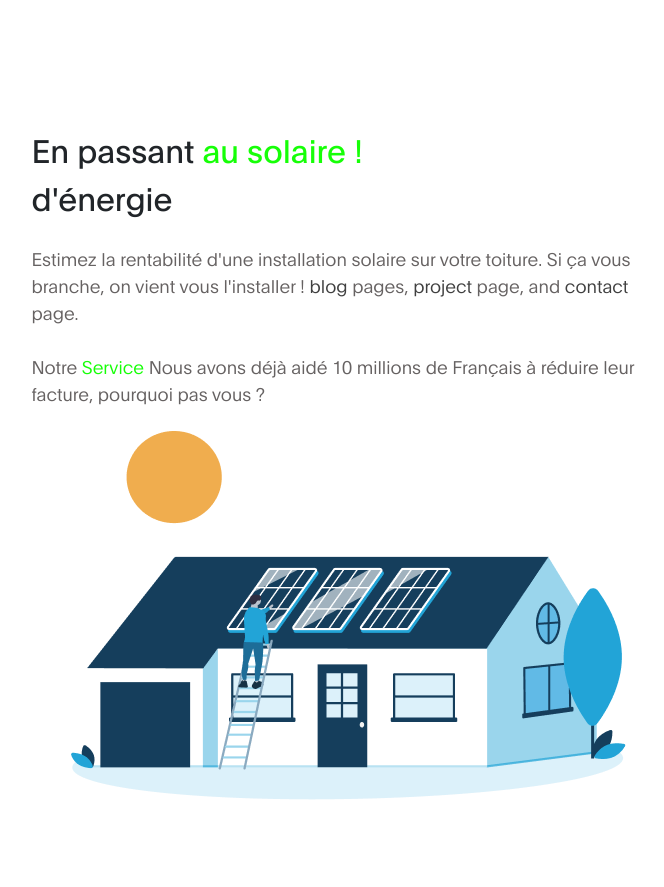
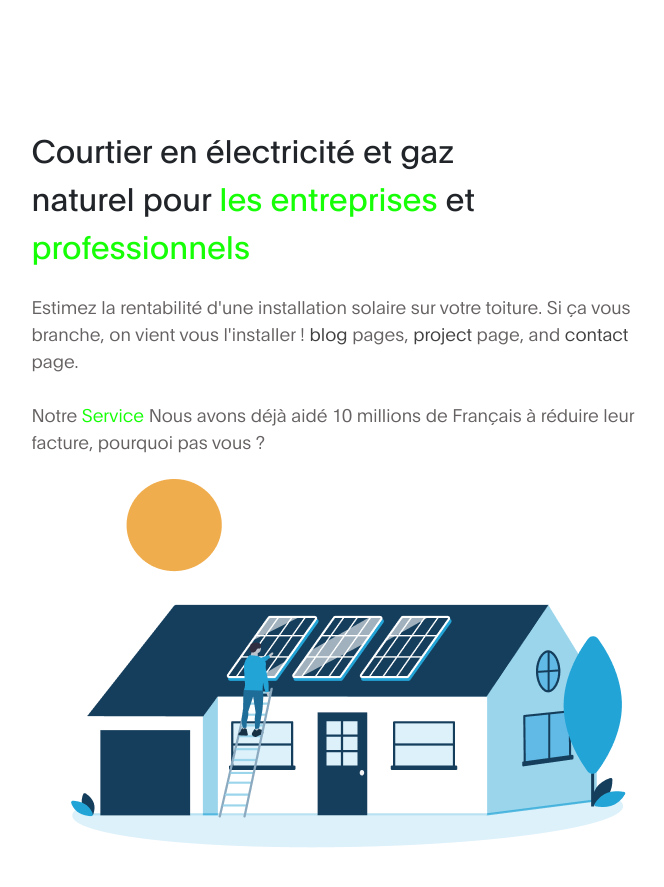
Before and after one commit to Abdel57Grota/Mon-Test-Web-Mailing, a plain HTML site: page index.html in a window 1280 px wide. Shown: the part 2306-3193 px from the top of the page, without its empty margins (291-955 px from the left). Drawn offline with Linux system fonts and the light colour scheme.

Commit message:
Update index.html

```diff
--- a/index.html
+++ b/index.html
@@ -145,7 +145,7 @@ https://templatemo.com/tm-538-digital-trend
                     <div class="col-lg-7 mx-auto col-md-10 col-12">
                          <div class="about-info">
 
-                              <h2 class="mb-4" data-aos="fade-up">En  passant  <strong> au solaire !</strong> d'énergie</h2>
+                              <h2 class="mb-4" data-aos="fade-up">Courtier en électricité et gaz naturel pour <strong> les entreprises </strong> et <strong>professionnels </strong></h2>
 
                               <p class="mb-0" data-aos="fade-up">Estimez la rentabilité d'une installation solaire sur votre toiture. Si ça vous branche, on vient vous l'installer ! <a href="blog.html">blog</a> pages, <a href="project-detail.html">project</a> page, and <a href="contact.html">contact</a> page.
                               <br><br>Notre <strong> Service </strong> Nous avons déjà aidé 10 millions de Français à réduire leur facture, pourquoi pas vous ?</p>
```
